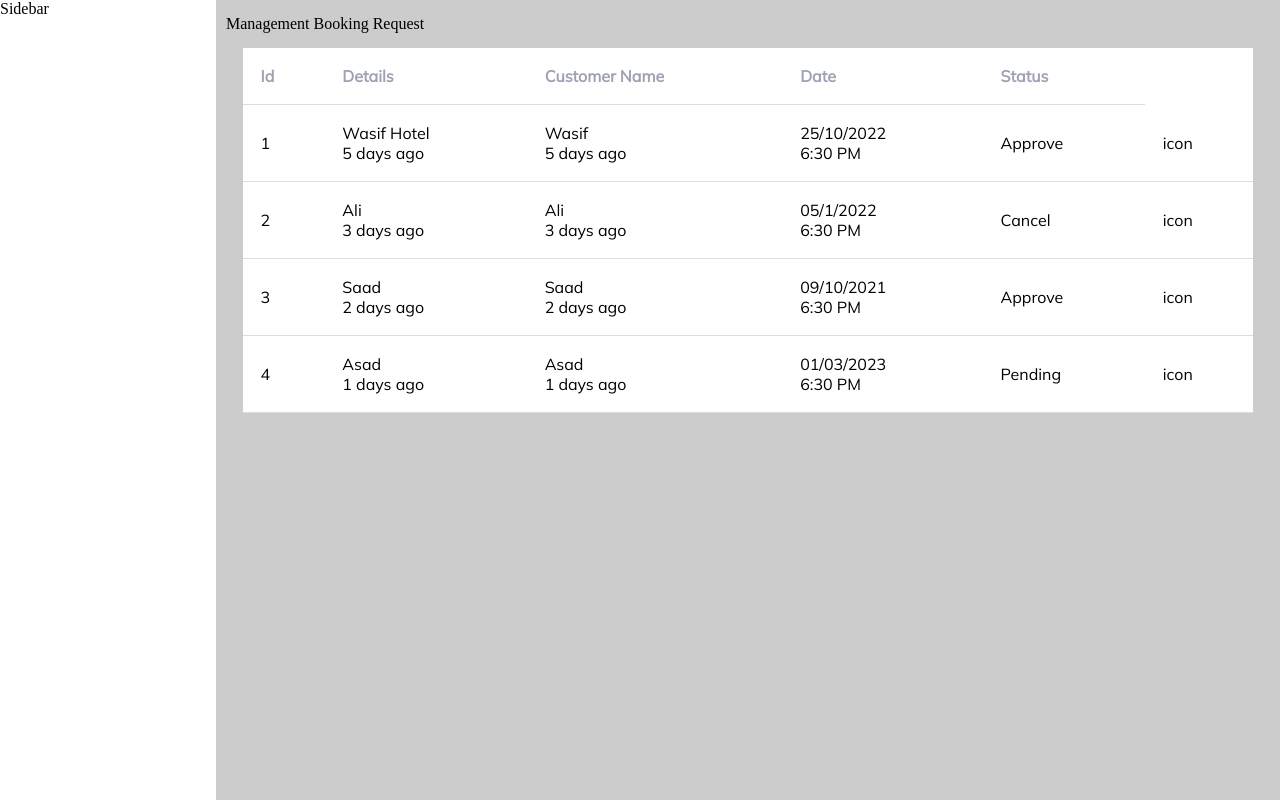
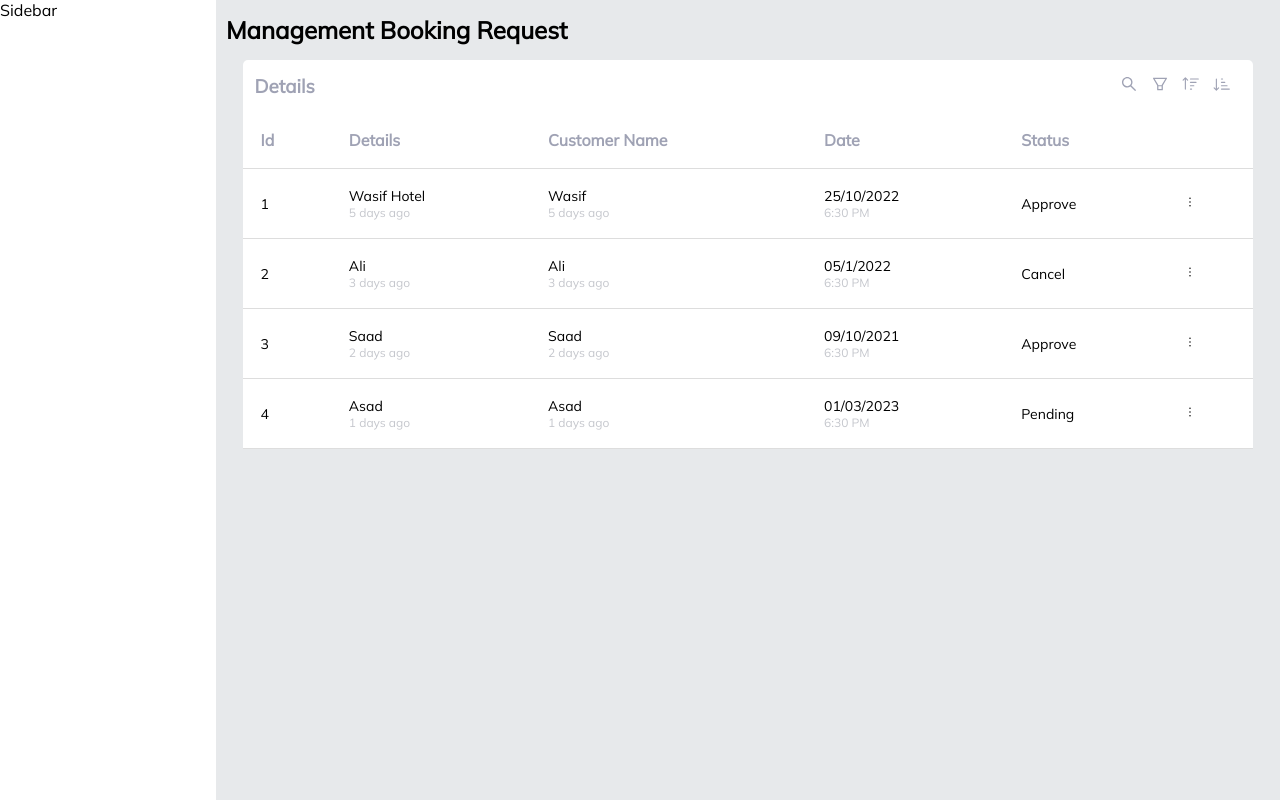
Before and after one commit to nekizz/final-project, a React (Create React App) app in the folder FE/: page /Admin in a window 1280 px wide. Built offline with nearby package versions, Linux system fonts and the light colour scheme.

Commit message:
update table

```diff
--- a/FE/src/pages/Admin/Admin.js
+++ b/FE/src/pages/Admin/Admin.js
@@ -2,13 +2,15 @@ import React from 'react';
 import styles from './Admin.module.css';
 import '@fontsource/mulish'; // Import font
 import classNames from 'classnames/bind';
+import { AiOutlineMore, AiOutlineSearch, AiOutlineFilter } from 'react-icons/ai';
+import { BsSortUp, BsSortDownAlt } from 'react-icons/bs';
 
 const cx = classNames.bind(styles);
 const customer = [
-    { id: 1, detail: 'Wasif Hotel', update: '5 days ago', customername: 'Wasif', date: '25/10/2022', hour: '6:30 PM', status: 'Approve' },
-    { id: 2, detail: 'Ali', update: '3 days ago', customername: 'Ali', date: '05/1/2022', hour: '6:30 PM', status: 'Cancel' },
-    { id: 3, detail: 'Saad', update: '2 days ago', customername: 'Saad', date: '09/10/2021', hour: '6:30 PM', status: 'Approve' },
-    { id: 4, detail: 'Asad', update: '1 days ago', customername: 'Asad', date: '01/03/2023', hour: '6:30 PM', status: 'Pending' },
+    { id: 1, detail: 'Wasif Hotel', update: '5 days ago', customername: 'Wasif', date: '25/10/2022', time: '6:30 PM', status: 'Approve' },
+    { id: 2, detail: 'Ali', update: '3 days ago', customername: 'Ali', date: '05/1/2022', time: '6:30 PM', status: 'Cancel' },
+    { id: 3, detail: 'Saad', update: '2 days ago', customername: 'Saad', date: '09/10/2021', time: '6:30 PM', status: 'Approve' },
+    { id: 4, detail: 'Asad', update: '1 days ago', customername: 'Asad', date: '01/03/2023', time: '6:30 PM', status: 'Pending' },
 ];
 
 function Admin() {
@@ -18,35 +20,52 @@ function Admin() {
         <div className={cx('wrapper')}>
             <aside>Sidebar</aside>
             <main>
-                <nav> Management Booking Request </nav>
+                <nav>
+                    <h1> Management Booking Request </h1>
+                </nav>
                 <div className={cx('table-container')}>
                     <table>
-                        <tbody>
+                        <caption>
+                            <div className={cx('sub_nav')}>
+                                <h3> Details </h3>
+                                <div>
+                                    <AiOutlineSearch className={cx('icon')}></AiOutlineSearch>
+                                    <AiOutlineFilter className={cx('icon')}></AiOutlineFilter>
+                                    <BsSortUp className={cx('icon')}></BsSortUp>
+                                    <BsSortDownAlt className={cx('icon')}></BsSortDownAlt>
+                                </div>
+                            </div>
+                        </caption>
+                        <thead>
                             <tr>
                                 <th> Id </th>
                                 <th> Details</th>
                                 <th> Customer Name </th>
                                 <th> Date </th>
                                 <th> Status </th>
+                                <th></th>
                             </tr>
-
+                        </thead>
+                        <tbody>
                             {customer.map((cst) => (
                                 <tr key={cst.id} className={cx('customer')}>
                                     <td>{cst.id}</td>
                                     <td>
                                         <tr>{cst.detail}</tr>
-                                        <tr>{cst.update}</tr>
+                                        <tr className={cx('sub_infor')}>{cst.update}</tr>
                                     </td>
                                     <td>
                                         <tr>{cst.customername}</tr>
-                                        <tr>{cst.update}</tr>
+                                        <tr className={cx('sub_infor')}>{cst.update}</tr>
                                     </td>
                                     <td>
                                         <tr>{cst.date}</tr>
-                                        <tr>{cst.hour}</tr>
+                                        <tr className={cx('sub_infor')}>{cst.time}</tr>
                                     </td>
                                     <td>{cst.status}</td>
-                                    <td> icon </td>
+                                    <td>
+                                        <AiOutlineMore></AiOutlineMore>
+                                    </td>
                                 </tr>
                             ))}
                         </tbody>
--- a/FE/src/pages/Admin/Admin.module.css
+++ b/FE/src/pages/Admin/Admin.module.css
@@ -1,3 +1,6 @@
+* {
+    font-family: Mulish; /* install --- npm install @fontsource/mulish */
+}
 @media (min-width: 800px) {
     .wrapper {
         display: grid;
@@ -7,11 +10,15 @@
     nav {
         padding: 15px 10px;
     }
+    h1 {
+        font-size: 24px;
+        font-weight: bold;
+    }
     aside {
         align-self: start;
     }
     main {
-        background-color: #cccccc;
+        background-color: #e7e9eb;
         height: 100vh;
     }
     .header {
@@ -25,7 +32,6 @@
     table {
         width: 95%;
         background-color: white;
-        font-family: Mulish; /* install --- npm install @fontsource/mulish */
         border-collapse: collapse;
     }
     th,
@@ -36,8 +42,33 @@
     }
     th {
         color: #9fa2b4;
+        font-weight: bold;
+        font-size: 16px;
+    }
+    td {
+        font-size: 14px;
     }
     .customer:hover {
-        background-color: #c5c1c1;
+        background-color: #8394fc;
+    }
+    .sub_infor {
+        color: #c5c7cd;
+        font-size: 12px;
+    }
+    .sub_nav {
+        display: flex;
+        justify-content: space-between;
+        align-items: center;
+        padding: 12px;
+        color: #9fa2b4;
+        background-color: white;
+        border-top-left-radius: 5px;
+        border-top-right-radius: 5px;
+    }
+    .icon {
+        height: 1.5em;
+        width: 1.5em;
+        padding: 3px;
+        margin-right: 7px;
     }
 }
```
